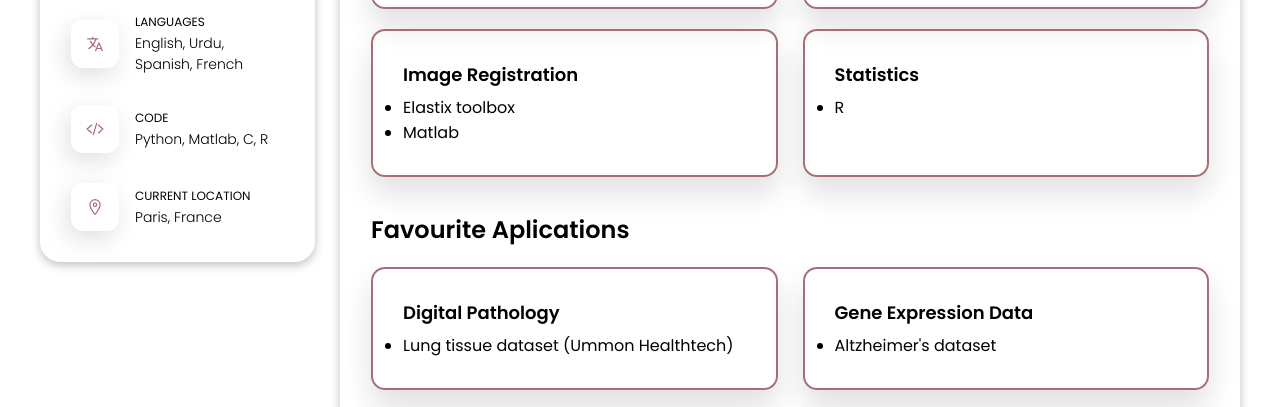
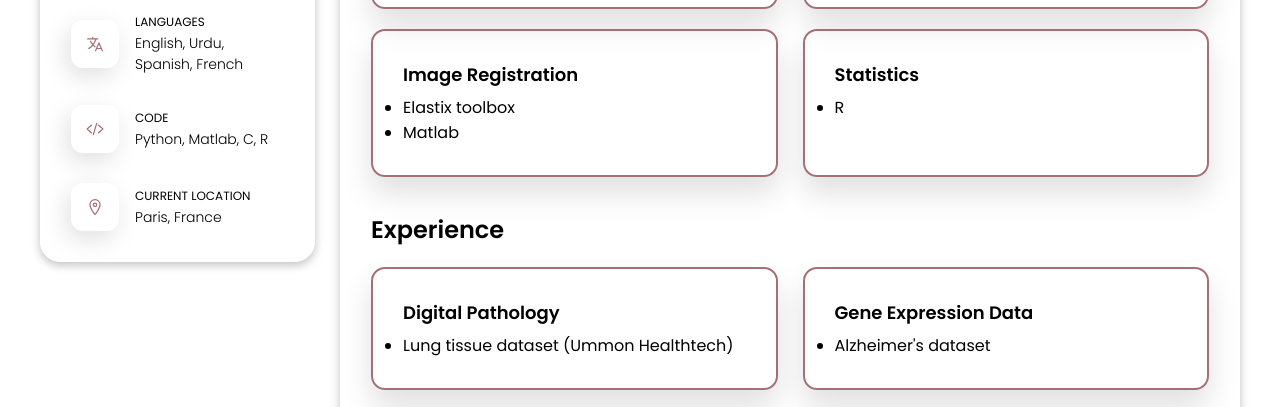
Before and after one commit to Nismamjad1/nismamjad1.github.io, a plain HTML site: page index.html in a window 1280 px wide. Shown: the part 511-918 px from the top of the page. Drawn offline with nearby package versions, Linux system fonts and the light colour scheme.

Commit message:
Update index.html

```diff
--- a/index.html
+++ b/index.html
@@ -287,7 +287,7 @@
 
         <section class="service">
 
-          <h3 class="h3 service-title">Favourite Aplications</h3>
+          <h3 class="h3 service-title">Experience</h3>
 
           <ul class="service-list">
 
@@ -317,7 +317,7 @@
                 <h4 class="h4 service-item-title">Gene expression data</h4>
 
                 <p class="service-item-text">
-                  <ul> <li style="list-style:disc;"> Altzheimer's dataset </li> </ul>
+                  <ul> <li style="list-style:disc;"> Alzheimer's dataset </li> </ul>
                 </p>
               </div>
 
```
